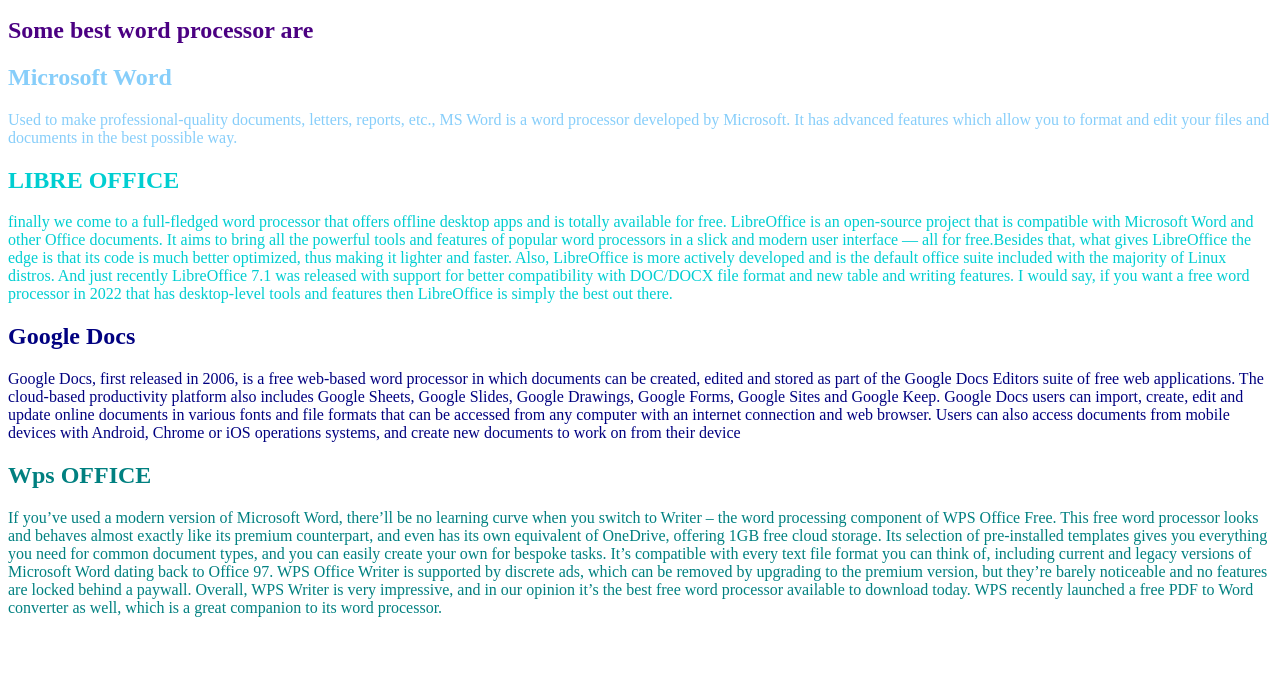
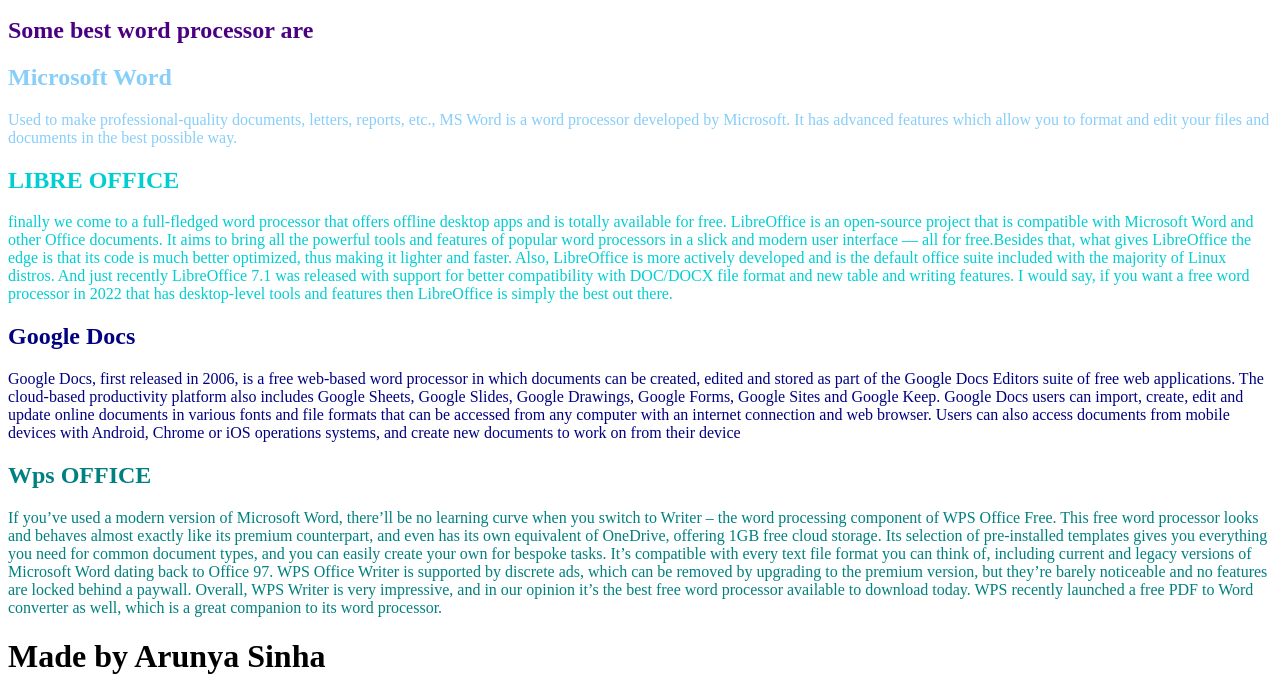
Before and after one commit to imashvik/best-word-processor, a plain HTML site: page index.html in a window 1280 px wide. Shown: the part 155-852 px from the top of the page. Before the commit the page ends 800 px from the top, so only its background shows below. Drawn offline with Linux system fonts and the light colour scheme.

Commit message:
Update index.html

```diff
--- a/index.html
+++ b/index.html
@@ -45,6 +45,7 @@
 WPS Office Writer is supported by discrete ads, which can be removed by upgrading to the premium version, but they’re barely noticeable and no features are locked behind a paywall. Overall, WPS Writer is very impressive, and in our opinion it’s the best free word processor available to download today.
 
 WPS recently launched a free PDF to Word converter as well, which is a great companion to its word processor.</p>
+  <h1>Made by Arunya Sinha</h1>
 
 
 
```
